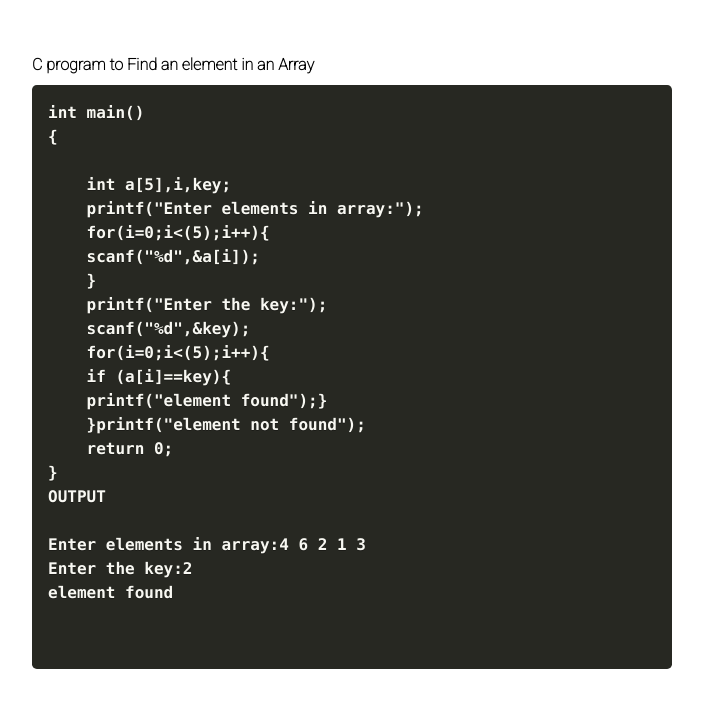
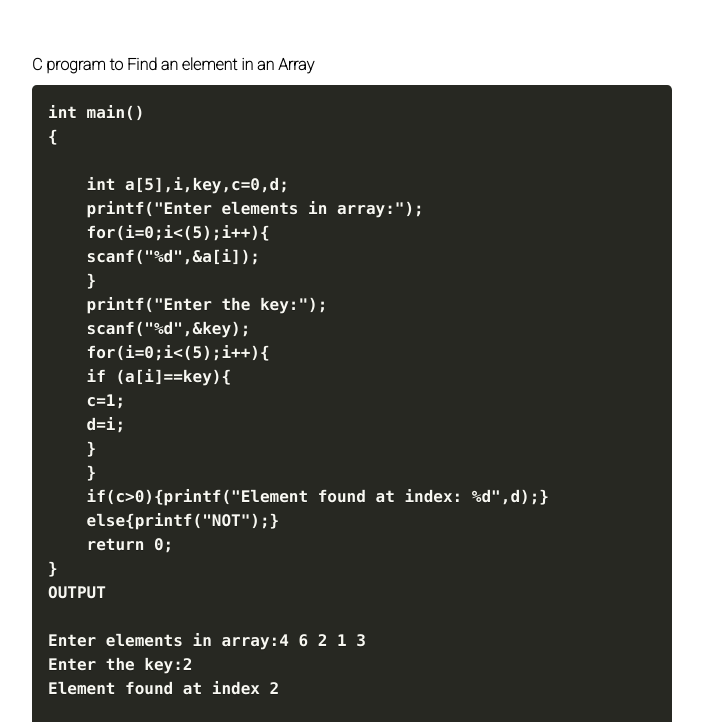
Before and after one commit to Ritik-kumar93/C-Language-Cheatsheet, a plain HTML site: page help.html in a window 1280 px wide. Shown: the part 5691-6413 px from the top of the page, without its empty margins (288-991 px from the left). Drawn offline with nearby package versions, Linux system fonts and the light colour scheme; some packages are replaced by stand-ins of ours; a script that the page names is missing; a web font is replaced by a local one.

Commit message:
Update help.html

```diff
--- a/help.html
+++ b/help.html
@@ -256,7 +256,7 @@ sum is = 15
                 <pre class="language-html"><code>int main()
 {
 
-    int a[5],i,key;
+    int a[5],i,key,c=0,d;
 	printf("Enter elements in array:");
 	for(i=0;i<(5);i++){
 	scanf("%d",&a[i]);
@@ -265,15 +265,19 @@ sum is = 15
 	scanf("%d",&key);
 	for(i=0;i<(5);i++){
 	if (a[i]==key){
-	printf("element found");}
-	}printf("element not found");
+	c=1;
+	d=i;
+	}
+	}
+	if(c>0){printf("Element found at index: %d",d);}
+	else{printf("NOT");}
 	return 0;
 }
 OUTPUT
 
 Enter elements in array:4 6 2 1 3
 Enter the key:2
-element found
+Element found at index 2
 
 
 </code></pre>
```
